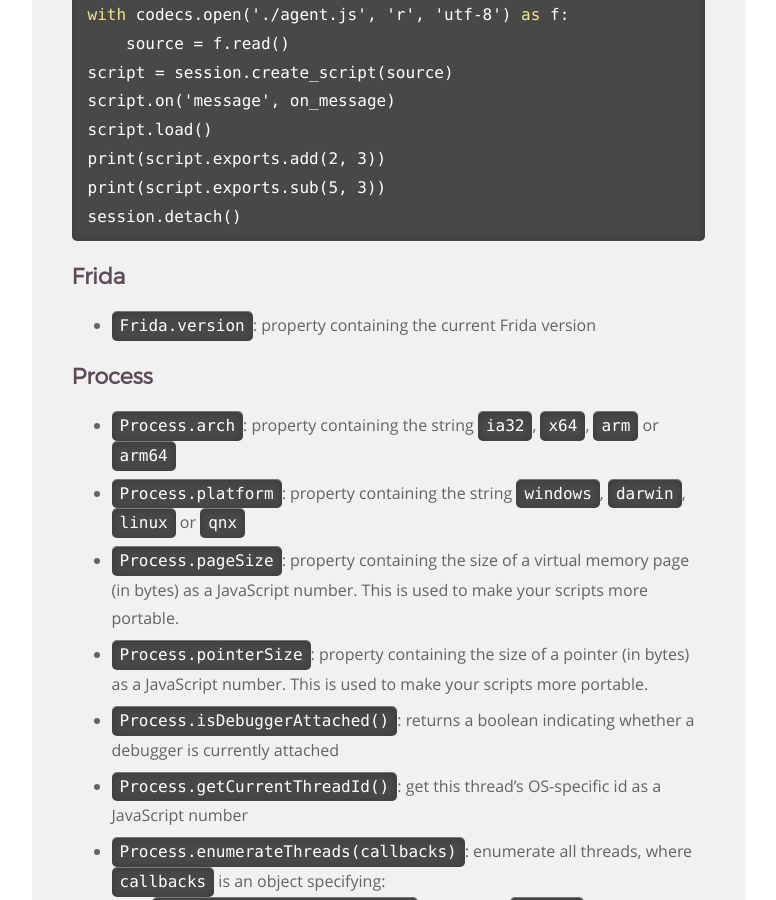
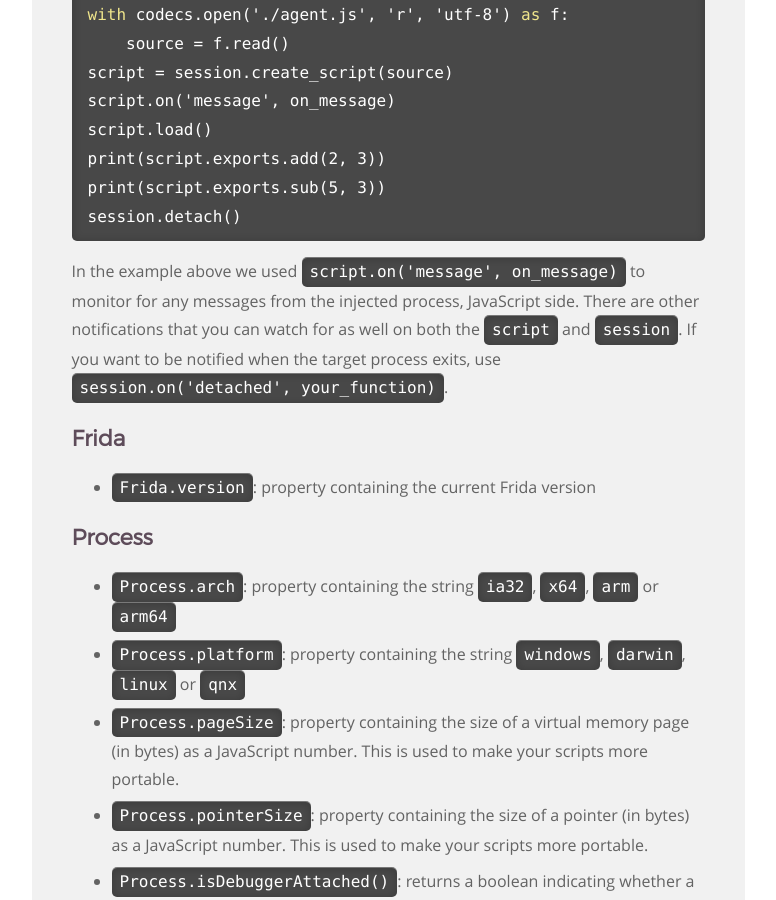
Before and after one commit to frida/frida-website, a Jekyll site: the page built from _docs/javascript-api.md, in a window 1280 px wide and 900 px high, scrolled down 5023 px. Shown: the whole window, without its empty margins (364-1140 px from the left). Built offline with Jekyll 4.4.1, drawn with Linux system fonts in a browser that asks for light colours.

Commit message:
Add information about signals (#71)
Mostly to tell people how to monitor for when a process exits.

It could also mention signals that seem to exist for things like PyDeviceManager, but I haven't tried those to confirm.

```diff
--- a/_docs/javascript-api.md
+++ b/_docs/javascript-api.md
@@ -202,6 +202,7 @@ print(script.exports.sub(5, 3))
 session.detach()
 {% endhighlight %}
 
+In the example above we used `script.on('message', on_message)` to monitor for any messages from the injected process, JavaScript side.  There are other notifications that you can watch for as well on both the `script` and `session`.  If you want to be notified when the target process exits, use `session.on('detached', your_function)`.
 
 ## Frida
 
```
